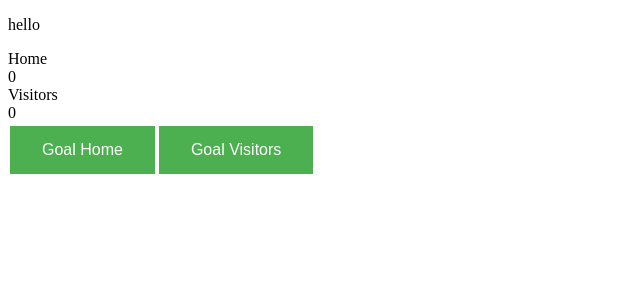
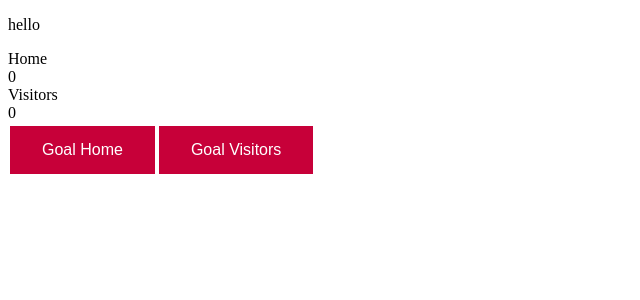
Before and after one commit to Real-Time-Football/realtime-football-app, a React app: page / in a window 1280 px wide. Shown: the top 300 px of the page, without its empty margins (0-640 px from the left). Built offline with nearby package versions, Linux system fonts and the light colour scheme; the HTML template or start-up script is replaced by a standard one.

Commit message:
:sparkles: Change button color to red

```diff
--- a/src/components/GoalButton.js
+++ b/src/components/GoalButton.js
@@ -3,7 +3,7 @@ import PropTypes from 'prop-types'
 import styled from 'styled-components'
 
 const DefaultButton = styled.button`
-    background-color: #4caf50;
+    background-color: #c70039;
     border: none;
     color: white;
     padding: 15px 32px;
```
Also changed, not shown: 1 other file (tests, documents, lock files or other folders).
